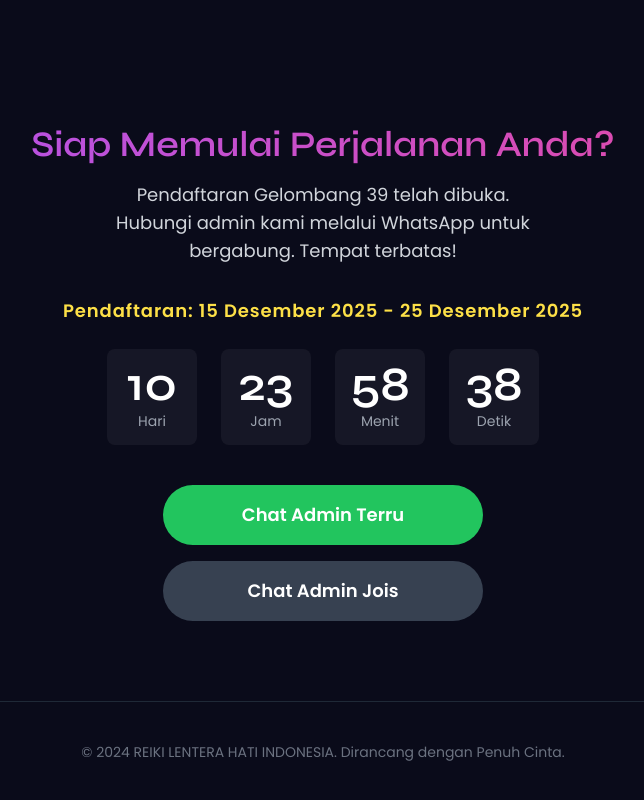
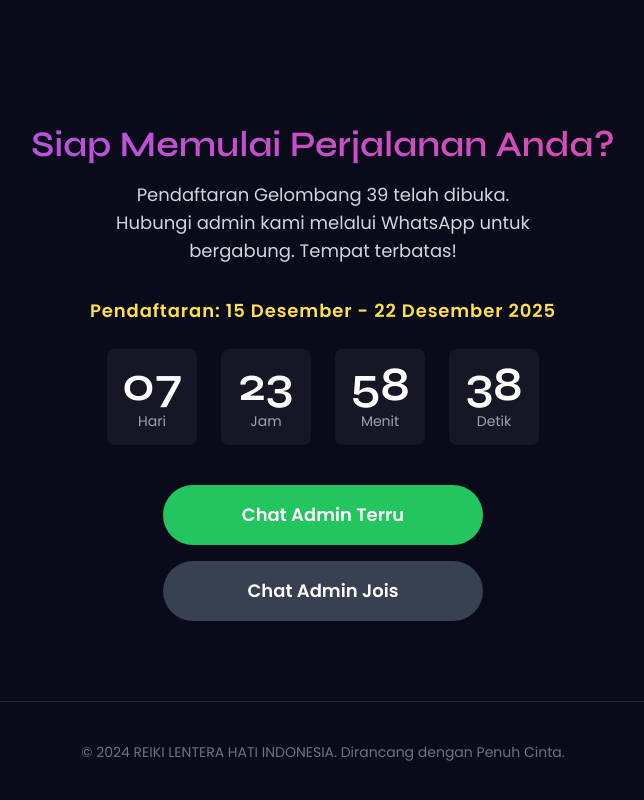
Before and after one commit to reikiholistic/LenteraHati, a plain HTML site: page index.html in a window 1280 px wide. Shown: the part 5433-6233 px from the top of the page, without its empty margins (317-961 px from the left). Drawn offline with nearby package versions, Linux system fonts and the light colour scheme.

Commit message:
index.html

```diff
--- a/index.html
+++ b/index.html
@@ -458,7 +458,7 @@
                 <!-- NEW: Registration Date and Countdown -->
                 <div class="mt-8">
                     <p class="text-lg font-semibold text-yellow-300 tracking-wider">
-                        Pendaftaran: 15 Desember 2025 - 25 Desember 2025
+                        Pendaftaran: 15 Desember - 22 Desember 2025
                     </p>
                     <div id="countdown-container" class="mt-6">
                         <div id="countdown-timer" class="flex justify-center gap-3 sm:gap-6 text-white">
@@ -553,7 +553,7 @@
             });
 
             // Countdown Timer Logic
-            const countDownDate = new Date("December 25, 2025 23:59:59").getTime();
+            const countDownDate = new Date("December 22, 2025 23:59:59").getTime();
 
             const countdownFunction = setInterval(() => {
                 const now = new Date().getTime();
```
